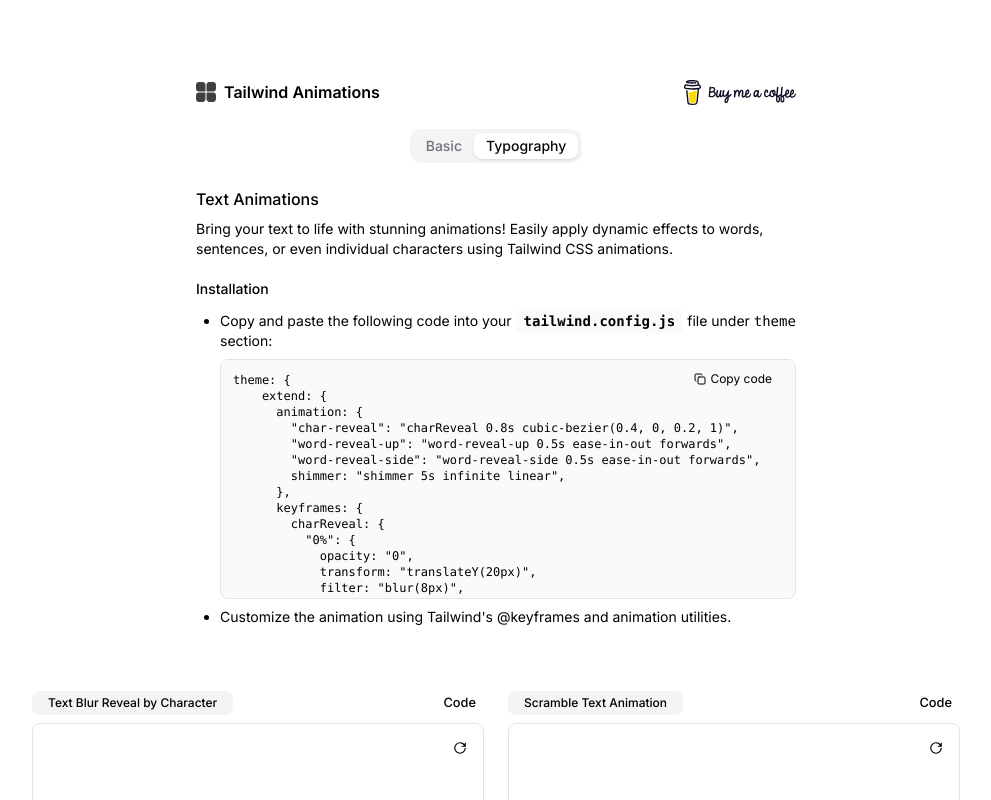
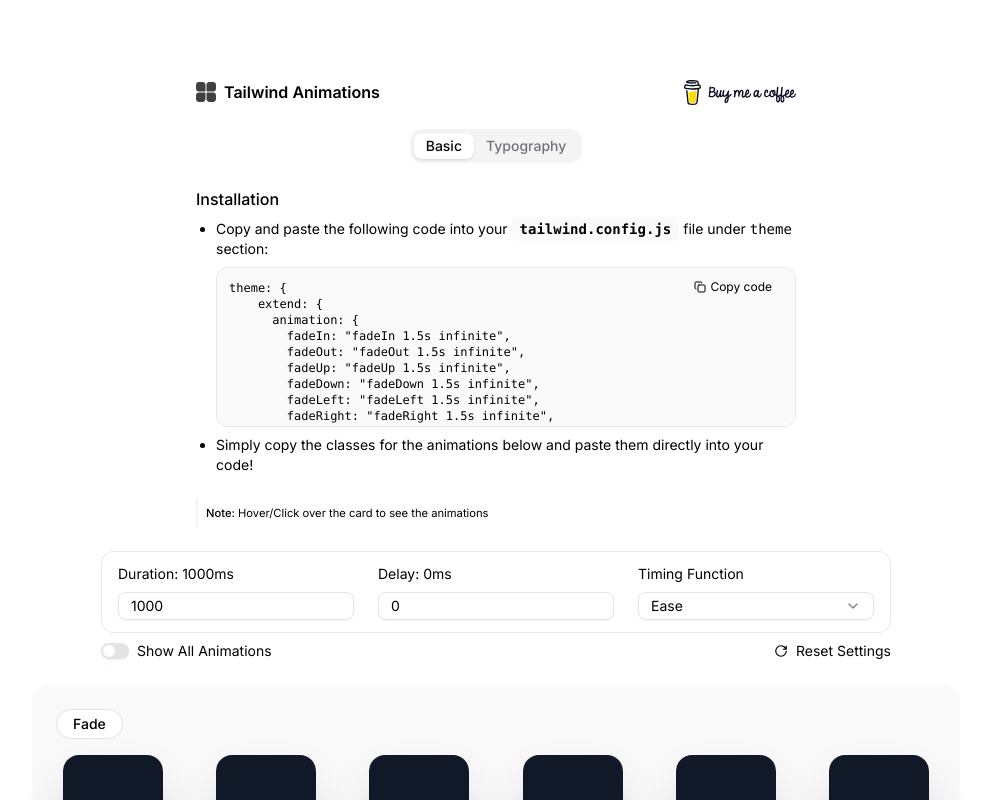
Before and after one commit to PraveenShinde3/tailwind-animations, a Next.js app: page / in a window 1280 px wide. Shown: the top 800 px of the page, without its empty margins (144-1135 px from the left). Built offline with nearby package versions, Linux system fonts and the light colour scheme.

Commit message:
style: made basic as active tab

```diff
--- a/src/components/Main.js
+++ b/src/components/Main.js
@@ -9,7 +9,7 @@
     <div className="mx-auto text-sm w-full max-w[950px]">
       <Tabs
         className="flex flex-col justify-center items-center"
-        defaultValue="typography"
+        defaultValue="basic"
       >
         <TabsList>
           <TabsTrigger value="basic">Basic</TabsTrigger>
```
